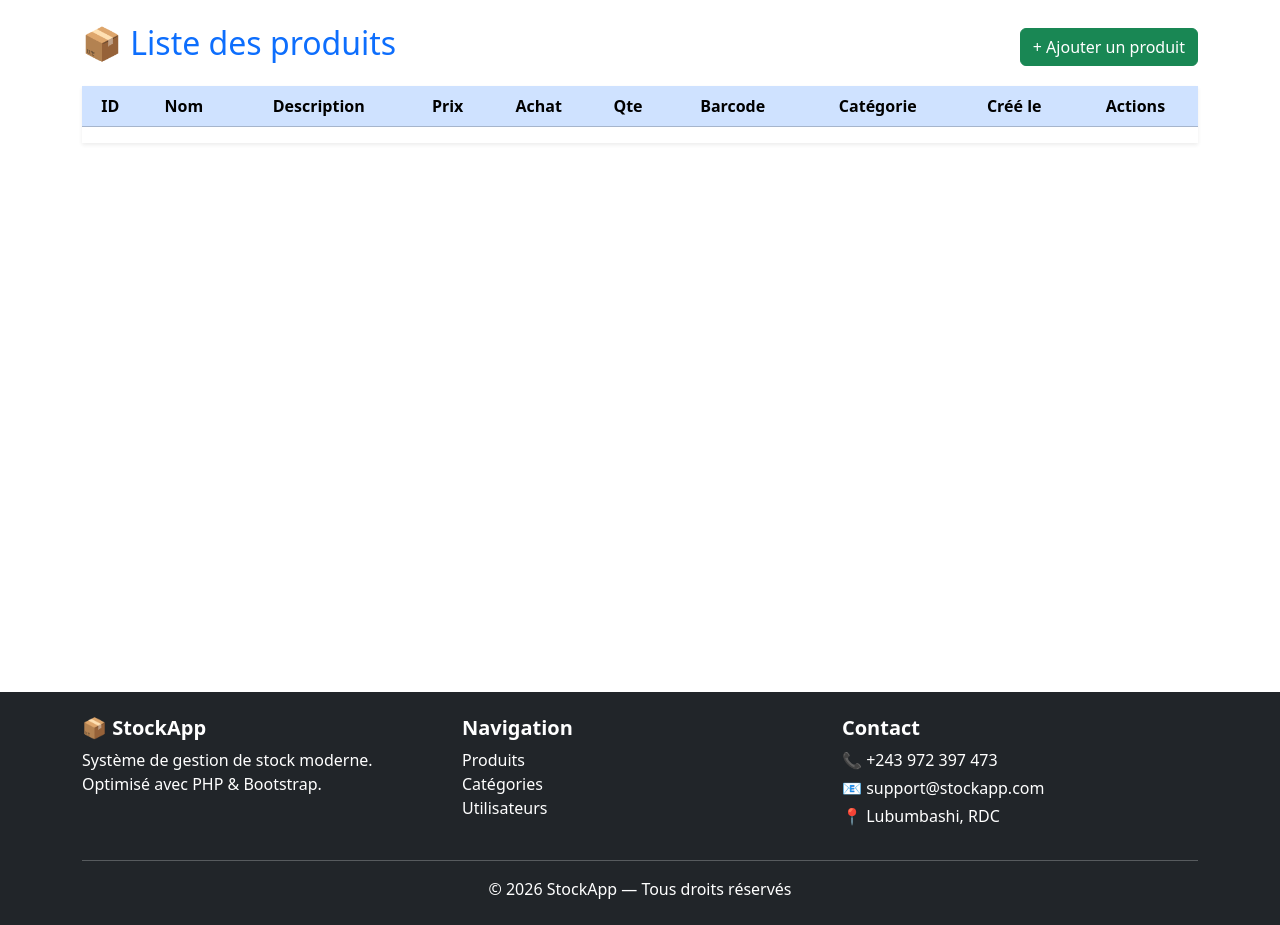
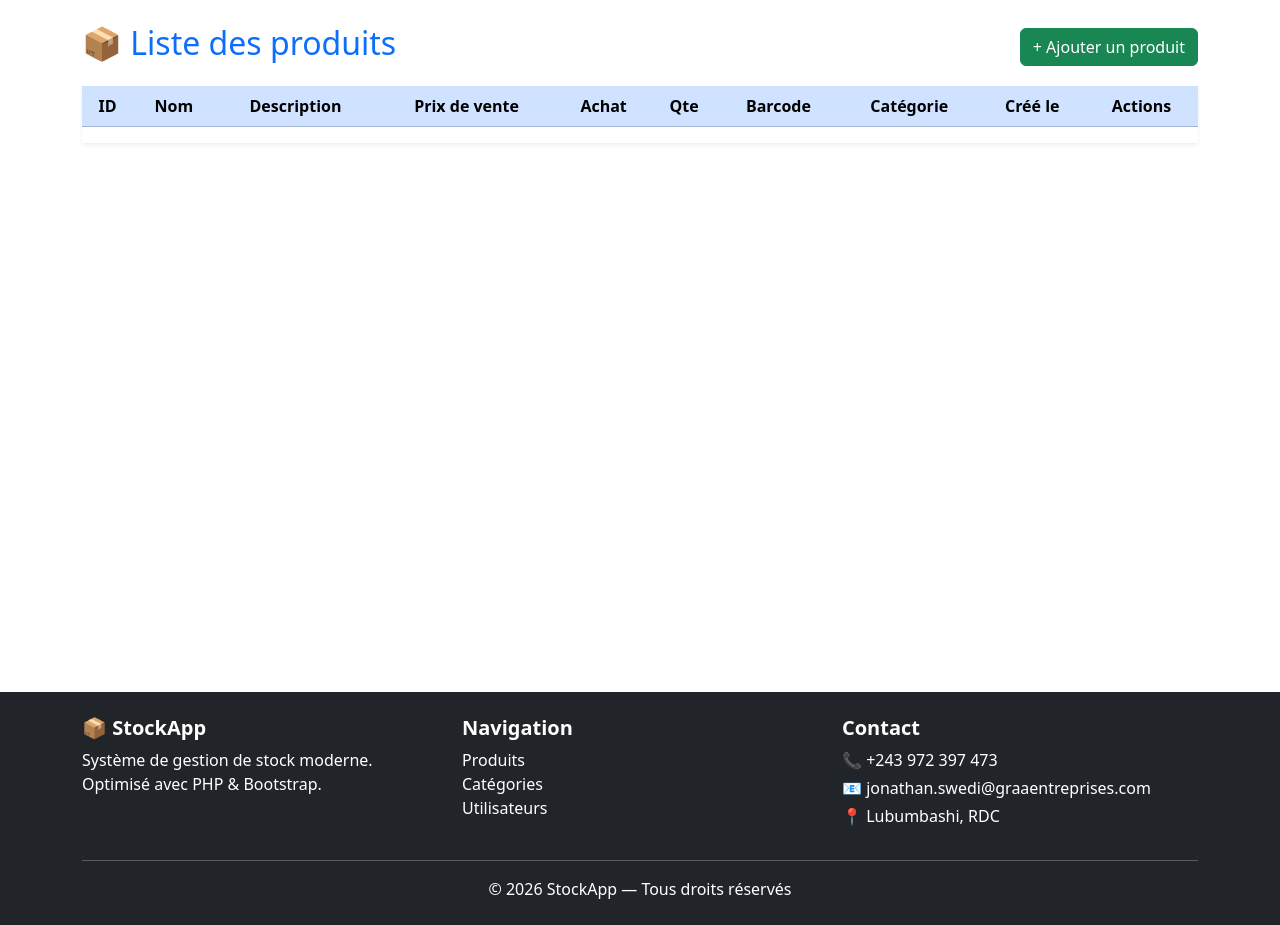
Before and after one commit to 342joe/stock_app, a PHP site: page / in a window 1280 px wide. Shown: the part 56-981 px from the top of the page. Run offline with PHP 8.4, Linux system fonts and the light colour scheme; data that the repository does not hold is empty.

Commit message:
update code controller,footer,index

```diff
--- a/App/Views/Product/footer.php
+++ b/App/Views/Product/footer.php
@@ -26,7 +26,7 @@
             <div class="col-md-4">
                 <h5 class="fw-bold">Contact</h5>
                 <p class="mb-1">📞 +243 972 397 473</p>
-                <p class="mb-1">📧 support@stockapp.com</p>
+                <p class="mb-1">📧 jonathan.swedi@graaentreprises.com</p>
                 <p>📍 Lubumbashi, RDC</p>
             </div>
 
--- a/App/Views/Product/index.php
+++ b/App/Views/Product/index.php
@@ -30,7 +30,7 @@
                     <th>ID</th>
                     <th>Nom</th>
                     <th>Description</th>
-                    <th>Prix</th>
+                    <th>Prix de vente</th>
                     <th>Achat</th>
                     <th>Qte</th>
                     <th>Barcode</th>
@@ -111,7 +111,7 @@
             </div>
 
             <div class="col-md-6">
-                <label class="form-label">Prix :</label>
+                <label class="form-label">Prix de vente :</label>
                 <input type="number" name="price" step="0.01" class="form-control" required>
             </div>
 
@@ -146,7 +146,7 @@
             </div>
 
             <div class="col-12 text-end">
-                <button type="submit" class="btn btn-success">Créer ✅</button>
+                <button type="submit" class="btn btn-success">Créer </button>
             </div>
 
         </form>
@@ -180,7 +180,7 @@
             </div>
 
             <div class="col-md-6">
-                <label class="form-label">Prix :</label>
+                <label class="form-label">Prix de vente :</label>
                 <input type="number" name="price" id="edit-price" step="0.01" class="form-control" required>
             </div>
 
```
Also changed, not shown: App/Controllers/ControllerUser.php (+32 -0 lines).
